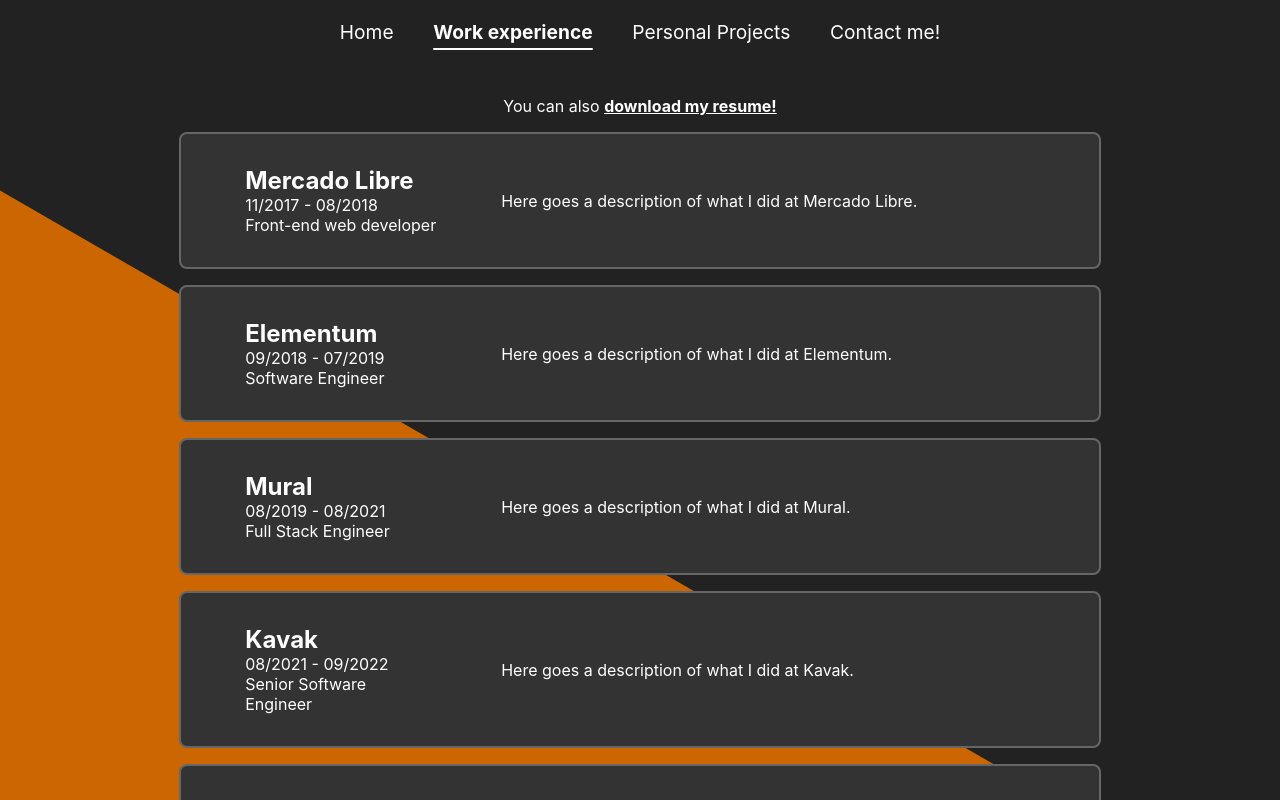
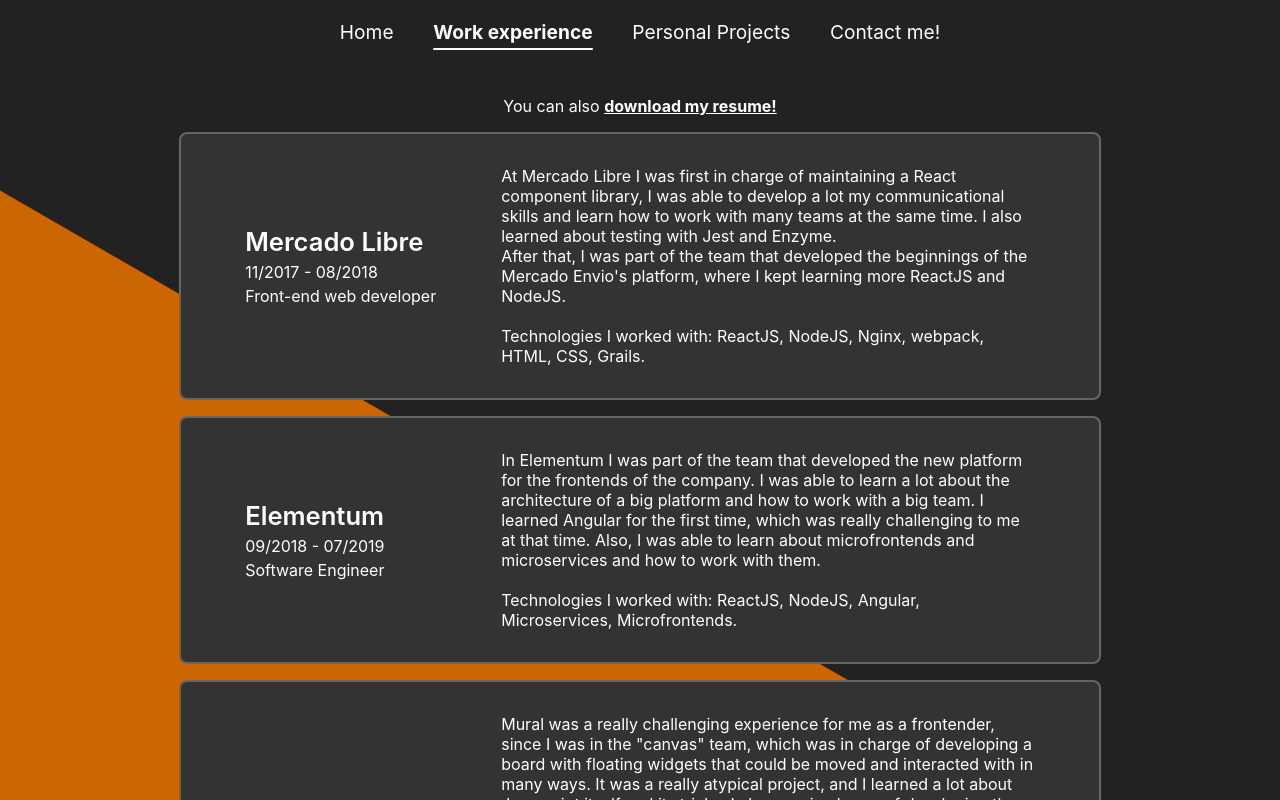
Before and after one commit to joka828/portfolio, a Next.js app: page /work in a window 1280 px wide. Built offline with nearby package versions, Linux system fonts and the light colour scheme.

Commit message:
add work experience content

```diff
--- a/pages/work/index.tsx
+++ b/pages/work/index.tsx
@@ -30,52 +30,117 @@
         <div className={styles.content}>
           <div className={styles.section}>
             <div className={styles.titleColumn}>
-              <h2>Mercado Libre</h2>
+              <h3 className={styles.title}>Mercado Libre</h3>
               <span>11/2017 - 08/2018</span>
               <span>Front-end web developer</span>
             </div>
             <span className={styles.sectionText}>
-              Here goes a description of what I did at Mercado Libre.
+              At Mercado Libre I was first in charge of maintaining a React
+              component library, I was able to develop a lot my communicational
+              skills and learn how to work with many teams at the same time. I
+              also learned about testing with Jest and Enzyme.
+              <br />
+              After that, I was part of the team that developed the beginnings
+              of the Mercado Envio&apos;s platform, where I kept learning more
+              ReactJS and NodeJS.
+              <br />
+              <br />
+              Technologies I worked with: ReactJS, NodeJS, Nginx, webpack, HTML,
+              CSS, Grails.
             </span>
           </div>
           <div className={styles.section}>
             <div className={styles.titleColumn}>
-              <h2>Elementum</h2>
+              <h3 className={styles.title}>Elementum</h3>
               <span>09/2018 - 07/2019</span>
               <span>Software Engineer</span>
             </div>
             <span className={styles.sectionText}>
-              Here goes a description of what I did at Elementum.
+              In Elementum I was part of the team that developed the new
+              platform for the frontends of the company. I was able to learn a
+              lot about the architecture of a big platform and how to work with
+              a big team. I learned Angular for the first time, which was really
+              challenging to me at that time. Also, I was able to learn about
+              microfrontends and microservices and how to work with them.
+              <br />
+              <br />
+              Technologies I worked with: ReactJS, NodeJS, Angular,
+              Microservices, Microfrontends.
             </span>
           </div>
           <div className={styles.section}>
             <div className={styles.titleColumn}>
-              <h2>Mural</h2>
+              <h3 className={styles.title}>Mural</h3>
               <span>08/2019 - 08/2021</span>
               <span>Full Stack Engineer</span>
             </div>
             <span className={styles.sectionText}>
-              Here goes a description of what I did at Mural.
+              Mural was a really challenging experience for me as a frontender,
+              since I was in the &quot;canvas&quot; team, which was in charge of
+              developing a board with floating widgets that could be moved and
+              interacted with in many ways. It was a really atypical project,
+              and I learned a lot about Javascript itself and its tricks. I also
+              was in charge of developing the APIs I needed for my frontend
+              features, so I developed as a full stack engineer in this company.
+              <br />
+              Mural has a strong design and product team, so I was able to learn
+              a lot about how to work closely with them to iterate fast and
+              effectively each feature. It was really enjoyable to end up with
+              great solutions thanks to the collaboration with them.
+              <br />
+              <br />
+              Technologies I worked with: ReactJS, NodeJS, Express, MongoDB,
+              Docker.
             </span>
           </div>
           <div className={styles.section}>
             <div className={styles.titleColumn}>
-              <h2>Kavak</h2>
+              <h3 className={styles.title}>Kavak</h3>
               <span>08/2021 - 09/2022</span>
               <span>Senior Software Engineer</span>
             </div>
             <span className={styles.sectionText}>
-              Here goes a description of what I did at Kavak.
+              Kavak was a particular challenge for me, since I have almost
+              always worked with ReactJS and it was my first time working with
+              the second version of AngularJS. It took me a little while to get
+              used to it, but as soon as I caught up with it, I was able to
+              develop a lot of features and make a real impact on the frontend
+              teams.
+              <br />I was part of the team that changed a lot of frontend
+              workflows and even changing the way product and design teams
+              worked with the frontend teams. I was able to improve and refactor
+              core features in the Angular application to improve performance
+              and developer experience.
+              <br />
+              <br />
+              Technologies I worked with: Angular, NodeJS, Express, postgreSQL,
+              I18N, SEO management.
             </span>
           </div>
           <div className={styles.section}>
             <div className={styles.titleColumn}>
-              <h2>Pauca</h2>
+              <h3 className={styles.title}>Pauca</h3>
               <span>11/2022 - 05/2024</span>
               <span>Senior Software Engineer</span>
             </div>
             <span className={styles.sectionText}>
-              Here goes a description of what I did at Pauca.
+              Pauca was my first experience working with a small team in a
+              fast-paced startup enviroment.
+              <br />I was in charge of developing the frontend of a variety of
+              applications from scratch, which was an interesting experience
+              since it involved a lot of reasearch to find the right tools and
+              make the most scalable decisions to ensure the growth of each one
+              of them. As in Mural, I had the opportunity to work closely with
+              the product team, with fast iterations to make quick and effective
+              releases for the new clients.
+              <br />I also had the opportunity to work with the backend team and
+              learn Python for the first time. Working in the backend team I
+              also was able to learn about Docker more in detail and be able to
+              understand its full flow to deploy many services and workers.
+              <br />
+              <br />
+              Technologies I worked with: ReactJS, NextJS, RemixJS, Material UI,
+              Tailwind, Python, FastAPI, Docker.
             </span>
           </div>
         </div>
--- a/styles/Work.module.css
+++ b/styles/Work.module.css
@@ -29,7 +29,6 @@
   justify-content: flex-start;
   width: 100%;
   max-height: 50%;
-  flex-wrap: wrap;
 
   padding: 2rem 4rem;
   gap: 4rem;
@@ -44,7 +43,15 @@
   flex-direction: column;
   justify-content: center;
 
+  gap: 0.3rem;
+
+  flex-shrink: 0;
   width: 12rem;
+}
+
+.title {
+  font-size: 1.6rem;
+  font-weight: 600;
 }
 
 @media screen and (max-width: 1024px), screen and (max-height: 700px) {
```
